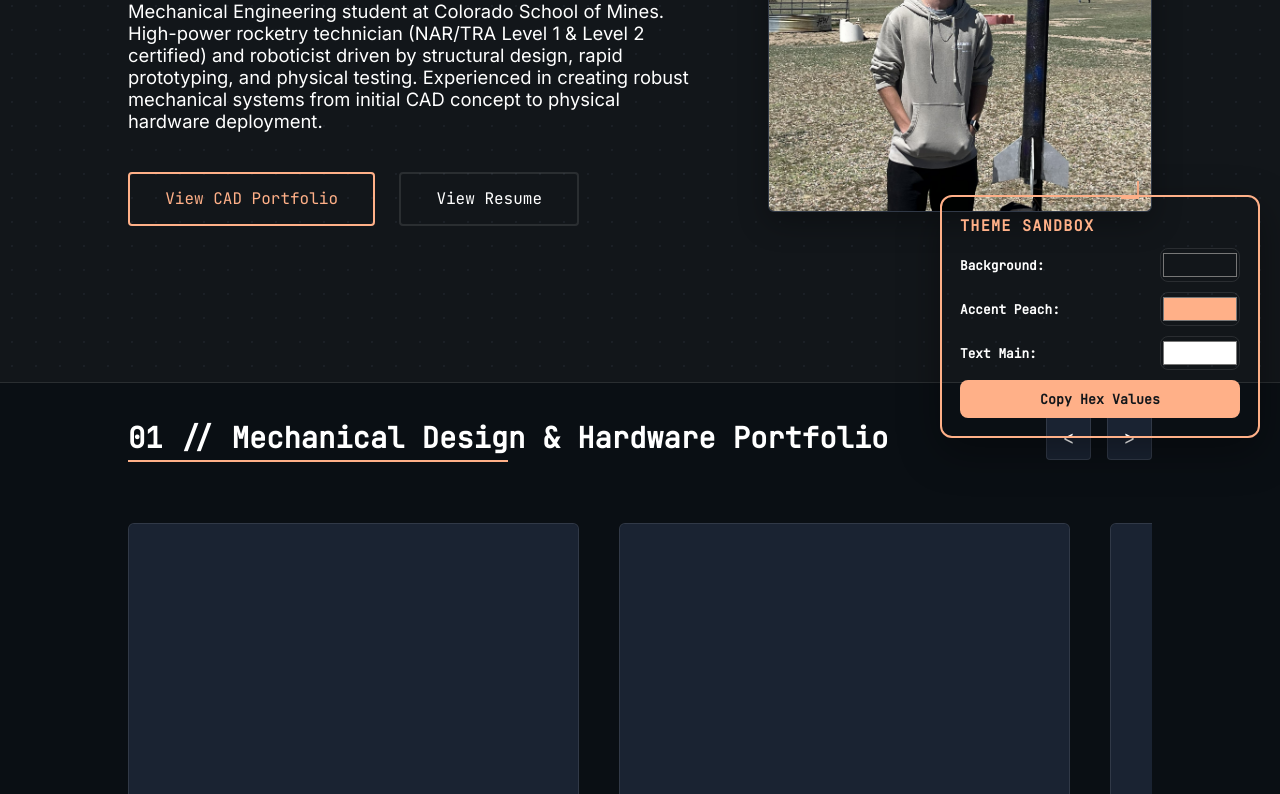
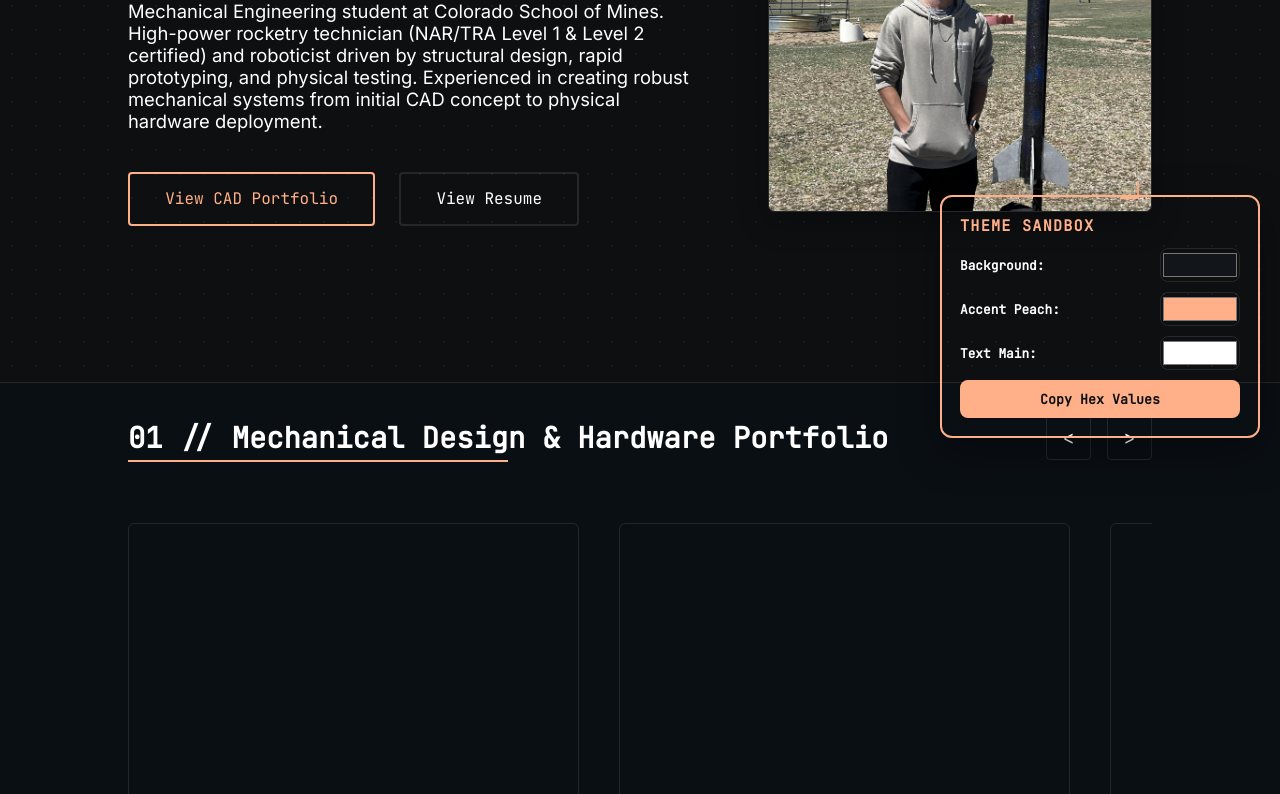
Before and after one commit to KarsonWalton/KarsonWalton.github.io, a plain HTML site: page index.html in a window 1280 px wide. Shown: the part 342-1136 px from the top of the page. Drawn offline with Linux system fonts and the light colour scheme; some packages are replaced by stand-ins of ours; a script that the page names is missing.

Commit message:
new colors

```diff
--- a/index.html
+++ b/index.html
@@ -30,9 +30,8 @@
 
         :root {
     /* CENTRAL COLOR SCHEME CHANNELS */
-                --bg-primary: #12161a;
-  --bg-secondary: #12161af2;
-  --bg-card: #1a2332;
+                  --bg-primary: #0d0f11;
+  --bg-secondary: #0d0f11f2;
   --accent-orange: #ffb088;
   --accent-glow: #ffb0881f;
   --text-main: #ffffff;
```
